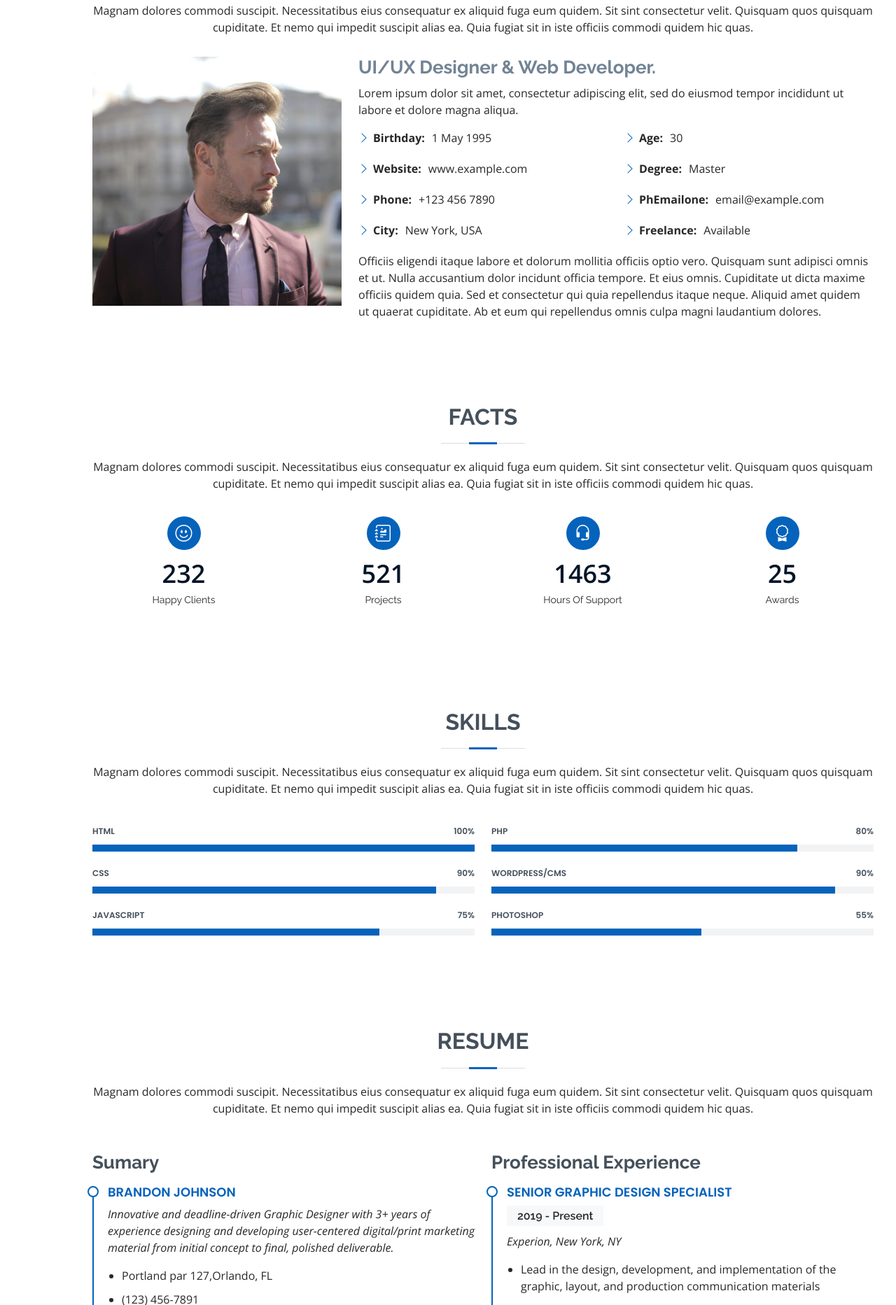
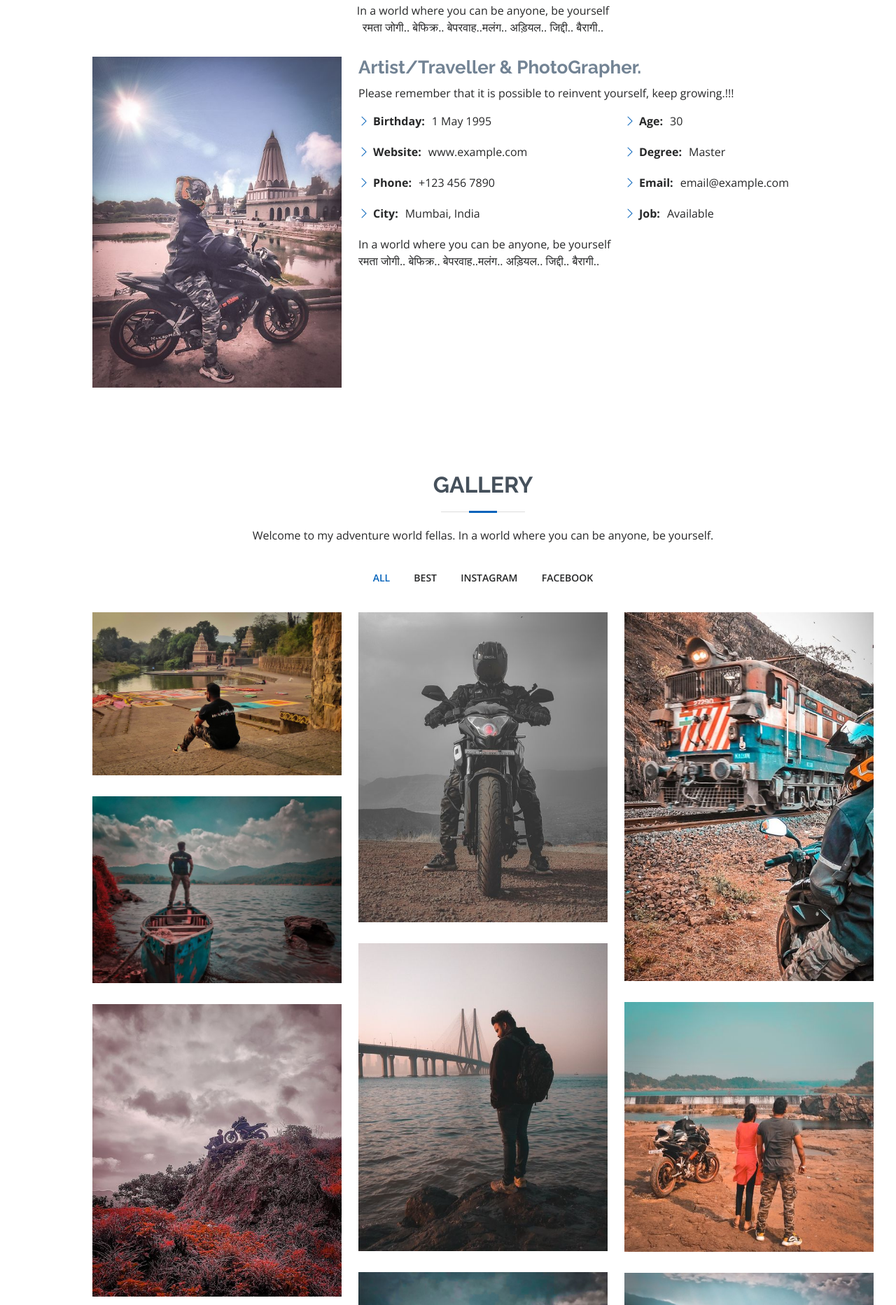
Before and after one commit to HimanshuTheDeveloper/Shiva-Adventure, a plain HTML site: page index.html in a window 1280 px wide. Shown: the part 935-2800 px from the top of the page at 70% size. Drawn offline with nearby package versions, Linux system fonts and the light colour scheme; files whose address does not match are found by name.

Commit message:
Images will rendered in this commit

```diff
--- a/index.html
+++ b/index.html
@@ -48,7 +48,7 @@
         <li><a href="#hero" class="nav-link scrollto active"><i class="bx bx-home"></i> <span>Home</span></a></li>
         <li><a href="#about" class="nav-link scrollto"><i class="bx bx-user"></i> <span>About</span></a></li>
         <li><a href="#resume" class="nav-link scrollto"><i class="bx bx-file-blank"></i> <span>Resume</span></a></li>
-        <li><a href="#portfolio" class="nav-link scrollto"><i class="bx bx-book-content"></i> <span>Portfolio</span></a></li>
+        <li><a href="#portfolio" class="nav-link scrollto"><i class="bx bx-book-content"></i> <span>Gallery</span></a></li>
         <li><a href="#services" class="nav-link scrollto"><i class="bx bx-server"></i> <span>Services</span></a></li>
         <li><a href="#contact" class="nav-link scrollto"><i class="bx bx-envelope"></i> <span>Contact</span></a></li>
       </ul>
@@ -59,12 +59,12 @@
   <!-- ======= Hero Section ======= -->
   <section id="hero" class="d-flex flex-column justify-content-center">
     <div class="container" data-aos="zoom-in" data-aos-delay="100">
-      <h1>Brandon Johnson</h1>
-      <p>I'm <span class="typed" data-typed-items="Designer, Developer, Freelancer, Photographer"></span></p>
+      <h1>i_am_th3shiva</h1>
+      <p>I'm <span class="typed" data-typed-items="Adventurer, Wanderlust, Traveller, Photographer"></span></p>
       <div class="social-links">
         <a href="#" class="twitter"><i class="bx bxl-twitter"></i></a>
-        <a href="#" class="facebook"><i class="bx bxl-facebook"></i></a>
-        <a href="#" class="instagram"><i class="bx bxl-instagram"></i></a>
+        <a href="https://www.facebook.com/Shivamrocks1" class="facebook"><i class="bx bxl-facebook"></i></a>
+        <a href="https://www.instagram.com/i_am_th3shiva/?hl=en" class="instagram"><i class="bx bxl-instagram"></i></a>
         <a href="#" class="google-plus"><i class="bx bxl-skype"></i></a>
         <a href="#" class="linkedin"><i class="bx bxl-linkedin"></i></a>
       </div>
@@ -79,18 +79,18 @@
 
         <div class="section-title">
           <h2>About</h2>
-          <p>Magnam dolores commodi suscipit. Necessitatibus eius consequatur ex aliquid fuga eum quidem. Sit sint consectetur velit. Quisquam quos quisquam cupiditate. Et nemo qui impedit suscipit alias ea. Quia fugiat sit in iste officiis commodi quidem hic quas.</p>
+        <p>  In a world where you can be anyone, be yourself <br>
+          रमता जोगी.. बेफिक्र.. बेपरवाह..मलंग.. अड़ियल.. जिद्दी.. बैरागी..</p>
         </div>
 
         <div class="row">
           <div class="col-lg-4">
-            <img src="assets/img/profile-img.jpg" class="img-fluid" alt="">
+            <img src="assets/img/profile-img1.jpg" class="img-fluid" alt="">
           </div>
           <div class="col-lg-8 pt-4 pt-lg-0 content">
-            <h3>UI/UX Designer &amp; Web Developer.</h3>
+            <h3>Artist/Traveller &amp; PhotoGrapher.</h3>
             <p class="font-italic">
-              Lorem ipsum dolor sit amet, consectetur adipiscing elit, sed do eiusmod tempor incididunt ut labore et dolore
-              magna aliqua.
+              Please remember that it is possible to reinvent yourself, keep growing.!!!
             </p>
             <div class="row">
               <div class="col-lg-6">
@@ -98,22 +98,22 @@
                   <li><i class="bi bi-chevron-right"></i> <strong>Birthday:</strong> <span>1 May 1995</span></li>
                   <li><i class="bi bi-chevron-right"></i> <strong>Website:</strong> <span>www.example.com</span></li>
                   <li><i class="bi bi-chevron-right"></i> <strong>Phone:</strong> <span>+123 456 7890</span></li>
-                  <li><i class="bi bi-chevron-right"></i> <strong>City:</strong> <span>New York, USA</span></li>
+                  <li><i class="bi bi-chevron-right"></i> <strong>City:</strong> <span>Mumbai, India</span></li>
                 </ul>
               </div>
               <div class="col-lg-6">
                 <ul>
                   <li><i class="bi bi-chevron-right"></i> <strong>Age:</strong> <span>30</span></li>
                   <li><i class="bi bi-chevron-right"></i> <strong>Degree:</strong> <span>Master</span></li>
-                  <li><i class="bi bi-chevron-right"></i> <strong>PhEmailone:</strong> <span>email@example.com</span></li>
-                  <li><i class="bi bi-chevron-right"></i> <strong>Freelance:</strong> <span>Available</span></li>
+                  <li><i class="bi bi-chevron-right"></i> <strong>Email:</strong> <span>email@example.com</span></li>
+                  <li><i class="bi bi-chevron-right"></i> <strong>Job:</strong> <span>Available</span></li>
                 </ul>
               </div>
             </div>
             <p>
-              Officiis eligendi itaque labore et dolorum mollitia officiis optio vero. Quisquam sunt adipisci omnis et ut. Nulla accusantium dolor incidunt officia tempore. Et eius omnis.
-              Cupiditate ut dicta maxime officiis quidem quia. Sed et consectetur qui quia repellendus itaque neque. Aliquid amet quidem ut quaerat cupiditate. Ab et eum qui repellendus omnis culpa magni laudantium dolores.
-            </p>
+              In a world where you can be anyone, be yourself <br>
+              रमता जोगी.. बेफिक्र.. बेपरवाह..मलंग.. अड़ियल.. जिद्दी.. बैरागी..
+             </p>
           </div>
         </div>
 
@@ -121,7 +121,7 @@
     </section><!-- End About Section -->
 
     <!-- ======= Facts Section ======= -->
-    <section id="facts" class="facts">
+    <!-- <section id="facts" class="facts">
       <div class="container" data-aos="fade-up">
 
         <div class="section-title">
@@ -166,10 +166,10 @@
         </div>
 
       </div>
-    </section><!-- End Facts Section -->
+    </section>End Facts Section -->
 
     <!-- ======= Skills Section ======= -->
-    <section id="skills" class="skills section-bg">
+    <!-- <section id="skills" class="skills section-bg">
       <div class="container" data-aos="fade-up">
 
         <div class="section-title">
@@ -232,10 +232,10 @@
         </div>
 
       </div>
-    </section><!-- End Skills Section -->
+    </section>End Skills Section -->
 
     <!-- ======= Resume Section ======= -->
-    <section id="resume" class="resume">
+    <!-- <section id="resume" class="resume">
       <div class="container" data-aos="fade-up">
 
         <div class="section-title">
@@ -298,24 +298,24 @@
         </div>
 
       </div>
-    </section><!-- End Resume Section -->
+    </section>End Resume Section -->
 
     <!-- ======= Portfolio Section ======= -->
     <section id="portfolio" class="portfolio section-bg">
       <div class="container" data-aos="fade-up">
 
         <div class="section-title">
-          <h2>Portfolio</h2>
-          <p>Magnam dolores commodi suscipit. Necessitatibus eius consequatur ex aliquid fuga eum quidem. Sit sint consectetur velit. Quisquam quos quisquam cupiditate. Et nemo qui impedit suscipit alias ea. Quia fugiat sit in iste officiis commodi quidem hic quas.</p>
+          <h2>Gallery</h2>
+        <p>Welcome to my adventure world fellas. In a world where you can be anyone, be yourself.</p>
         </div>
 
         <div class="row">
           <div class="col-lg-12 d-flex justify-content-center" data-aos="fade-up" data-aos-delay="100">
             <ul id="portfolio-flters">
               <li data-filter="*" class="filter-active">All</li>
-              <li data-filter=".filter-app">App</li>
-              <li data-filter=".filter-card">Card</li>
-              <li data-filter=".filter-web">Web</li>
+              <li data-filter=".filter-app">Best</li>
+              <li data-filter=".filter-card">Instagram</li>
+              <li data-filter=".filter-web">Facebook</li>
             </ul>
           </div>
         </div>
@@ -324,12 +324,12 @@
 
           <div class="col-lg-4 col-md-6 portfolio-item filter-app">
             <div class="portfolio-wrap">
-              <img src="assets/img/portfolio/portfolio-1.jpg" class="img-fluid" alt="">
+              <img src="assets/img/portfolio/portfolio1.jpg" class="img-fluid" alt="">
               <div class="portfolio-info">
                 <h4>App 1</h4>
                 <p>App</p>
                 <div class="portfolio-links">
-                  <a href="assets/img/portfolio/portfolio-1.jpg" data-gallery="portfolioGallery" class="portfolio-lightbox" title="App 1"><i class="bx bx-plus"></i></a>
+                  <a href="assets/img/portfolio/portfolio1.jpg" data-gallery="portfolioGallery" class="portfolio-lightbox" title="App 1"><i class="bx bx-plus"></i></a>
                   <a href="portfolio-details.html" class="portfolio-details-lightbox" data-glightbox="type: external" title="Portfolio Details"><i class="bx bx-link"></i></a>
                 </div>
               </div>
@@ -338,12 +338,12 @@
 
           <div class="col-lg-4 col-md-6 portfolio-item filter-web">
             <div class="portfolio-wrap">
-              <img src="assets/img/portfolio/portfolio-2.jpg" class="img-fluid" alt="">
+              <img src="assets/img/portfolio/portfolio2.jpg" class="img-fluid" alt="">
               <div class="portfolio-info">
                 <h4>Web 3</h4>
                 <p>Web</p>
                 <div class="portfolio-links">
-                  <a href="assets/img/portfolio/portfolio-2.jpg" data-gallery="portfolioGallery" class="portfolio-lightbox" title="Web 3"><i class="bx bx-plus"></i></a>
+                  <a href="assets/img/portfolio/portfolio2.jpg" data-gallery="portfolioGallery" class="portfolio-lightbox" title="Web 3"><i class="bx bx-plus"></i></a>
                   <a href="portfolio-details.html" class="portfolio-details-lightbox" data-glightbox="type: external" title="Portfolio Details"><i class="bx bx-link"></i></a>
                 </div>
               </div>
@@ -352,12 +352,12 @@
 
           <div class="col-lg-4 col-md-6 portfolio-item filter-app">
             <div class="portfolio-wrap">
-              <img src="assets/img/portfolio/portfolio-3.jpg" class="img-fluid" alt="">
+              <img src="assets/img/portfolio/portfolio3.jpg" class="img-fluid" alt="">
               <div class="portfolio-info">
                 <h4>App 2</h4>
                 <p>App</p>
                 <div class="portfolio-links">
-                  <a href="assets/img/portfolio/portfolio-3.jpg" data-gallery="portfolioGallery" class="portfolio-lightbox" title="App 2"><i class="bx bx-plus"></i></a>
+                  <a href="assets/img/portfolio/portfolio3.jpg" data-gallery="portfolioGallery" class="portfolio-lightbox" title="App 2"><i class="bx bx-plus"></i></a>
                   <a href="portfolio-details.html" class="portfolio-details-lightbox" data-glightbox="type: external" title="Portfolio Details"><i class="bx bx-link"></i></a>
                 </div>
               </div>
@@ -366,12 +366,12 @@
 
           <div class="col-lg-4 col-md-6 portfolio-item filter-card">
             <div class="portfolio-wrap">
-              <img src="assets/img/portfolio/portfolio-4.jpg" class="img-fluid" alt="">
+              <img src="assets/img/portfolio/portfolio4.jpg" class="img-fluid" alt="">
               <div class="portfolio-info">
                 <h4>Card 2</h4>
                 <p>Card</p>
                 <div class="portfolio-links">
-                  <a href="assets/img/portfolio/portfolio-4.jpg" data-gallery="portfolioGallery" class="portfolio-lightbox" title="Card 2"><i class="bx bx-plus"></i></a>
+                  <a href="assets/img/portfolio/portfolio4.jpg" data-gallery="portfolioGallery" class="portfolio-lightbox" title="Card 2"><i class="bx bx-plus"></i></a>
                   <a href="portfolio-details.html" class="portfolio-details-lightbox" data-glightbox="type: external" title="Portfolio Details"><i class="bx bx-link"></i></a>
                 </div>
               </div>
@@ -380,12 +380,12 @@
 
           <div class="col-lg-4 col-md-6 portfolio-item filter-web">
             <div class="portfolio-wrap">
-              <img src="assets/img/portfolio/portfolio-5.jpg" class="img-fluid" alt="">
+              <img src="assets/img/portfolio/portfolio5.jpg" class="img-fluid" alt="">
               <div class="portfolio-info">
                 <h4>Web 2</h4>
                 <p>Web</p>
                 <div class="portfolio-links">
-                  <a href="assets/img/portfolio/portfolio-5.jpg" data-gallery="portfolioGallery" class="portfolio-lightbox" title="Web 2"><i class="bx bx-plus"></i></a>
+                  <a href="assets/img/portfolio/portfolio5.jpg" data-gallery="portfolioGallery" class="portfolio-lightbox" title="Web 2"><i class="bx bx-plus"></i></a>
                   <a href="portfolio-details.html" class="portfolio-details-lightbox" data-glightbox="type: external" title="Portfolio Details"><i class="bx bx-link"></i></a>
                 </div>
               </div>
@@ -394,12 +394,12 @@
 
           <div class="col-lg-4 col-md-6 portfolio-item filter-app">
             <div class="portfolio-wrap">
-              <img src="assets/img/portfolio/portfolio-6.jpg" class="img-fluid" alt="">
+              <img src="assets/img/portfolio/portfolio6.jpg" class="img-fluid" alt="">
               <div class="portfolio-info">
                 <h4>App 3</h4>
                 <p>App</p>
                 <div class="portfolio-links">
-                  <a href="assets/img/portfolio/portfolio-6.jpg" data-gallery="portfolioGallery" class="portfolio-lightbox" title="App 3"><i class="bx bx-plus"></i></a>
+                  <a href="assets/img/portfolio/portfolio6.jpg" data-gallery="portfolioGallery" class="portfolio-lightbox" title="App 3"><i class="bx bx-plus"></i></a>
                   <a href="portfolio-details.html" class="portfolio-details-lightbox" data-glightbox="type: external" title="Portfolio Details"><i class="bx bx-link"></i></a>
                 </div>
               </div>
@@ -408,12 +408,12 @@
 
           <div class="col-lg-4 col-md-6 portfolio-item filter-card">
             <div class="portfolio-wrap">
-              <img src="assets/img/portfolio/portfolio-7.jpg" class="img-fluid" alt="">
+              <img src="assets/img/portfolio/portfolio7.jpg" class="img-fluid" alt="">
               <div class="portfolio-info">
                 <h4>Card 1</h4>
                 <p>Card</p>
                 <div class="portfolio-links">
-                  <a href="assets/img/portfolio/portfolio-7.jpg" data-gallery="portfolioGallery" class="portfolio-lightbox" title="Card 1"><i class="bx bx-plus"></i></a>
+                  <a href="assets/img/portfolio/portfolio7.jpg" data-gallery="portfolioGallery" class="portfolio-lightbox" title="Card 1"><i class="bx bx-plus"></i></a>
                   <a href="portfolio-details.html" class="portfolio-details-lightbox" data-glightbox="type: external" title="Portfolio Details"><i class="bx bx-link"></i></a>
                 </div>
               </div>
@@ -422,12 +422,12 @@
 
           <div class="col-lg-4 col-md-6 portfolio-item filter-card">
             <div class="portfolio-wrap">
-              <img src="assets/img/portfolio/portfolio-8.jpg" class="img-fluid" alt="">
+              <img src="assets/img/portfolio/portfolio8.jpg" class="img-fluid" alt="">
               <div class="portfolio-info">
                 <h4>Card 3</h4>
                 <p>Card</p>
                 <div class="portfolio-links">
-                  <a href="assets/img/portfolio/portfolio-8.jpg" data-gallery="portfolioGallery" class="portfolio-lightbox" title="Card 3"><i class="bx bx-plus"></i></a>
+                  <a href="assets/img/portfolio/portfolio8.jpg" data-gallery="portfolioGallery" class="portfolio-lightbox" title="Card 3"><i class="bx bx-plus"></i></a>
                   <a href="portfolio-details.html" class="portfolio-details-lightbox" data-glightbox="type: external" title="Portfolio Details"><i class="bx bx-link"></i></a>
                 </div>
               </div>
@@ -436,12 +436,12 @@
 
           <div class="col-lg-4 col-md-6 portfolio-item filter-web">
             <div class="portfolio-wrap">
-              <img src="assets/img/portfolio/portfolio-9.jpg" class="img-fluid" alt="">
+              <img src="assets/img/portfolio/portfolio9.jpg" class="img-fluid" alt="">
               <div class="portfolio-info">
                 <h4>Web 3</h4>
                 <p>Web</p>
                 <div class="portfolio-links">
-                  <a href="assets/img/portfolio/portfolio-9.jpg" data-gallery="portfolioGallery" class="portfolio-lightbox" title="Web 3"><i class="bx bx-plus"></i></a>
+                  <a href="assets/img/portfolio/portfolio9.jpg" data-gallery="portfolioGallery" class="portfolio-lightbox" title="Web 3"><i class="bx bx-plus"></i></a>
                   <a href="portfolio-details.html" class="portfolio-details-lightbox" data-glightbox="type: external" title="Portfolio Details"><i class="bx bx-link"></i></a>
                 </div>
               </div>
```
Also changed, not shown: assets/img/hero-bg.jpg, assets/img/portfolio/portfolio1.jpg (added), assets/img/portfolio/portfolio2.jpg (added), assets/img/portfolio/portfolio3.jpg (added), assets/img/portfolio/portfolio4.jpg (added), assets/img/portfolio/portfolio5.jpg (added), assets/img/portfolio/portfolio6.jpg (added), assets/img/portfolio/portfolio7.jpg (added), assets/img/portfolio/portfolio8.jpg (added), assets/img/portfolio/portfolio9.jpg (added), assets/img/profile-img1.jpg (added).
